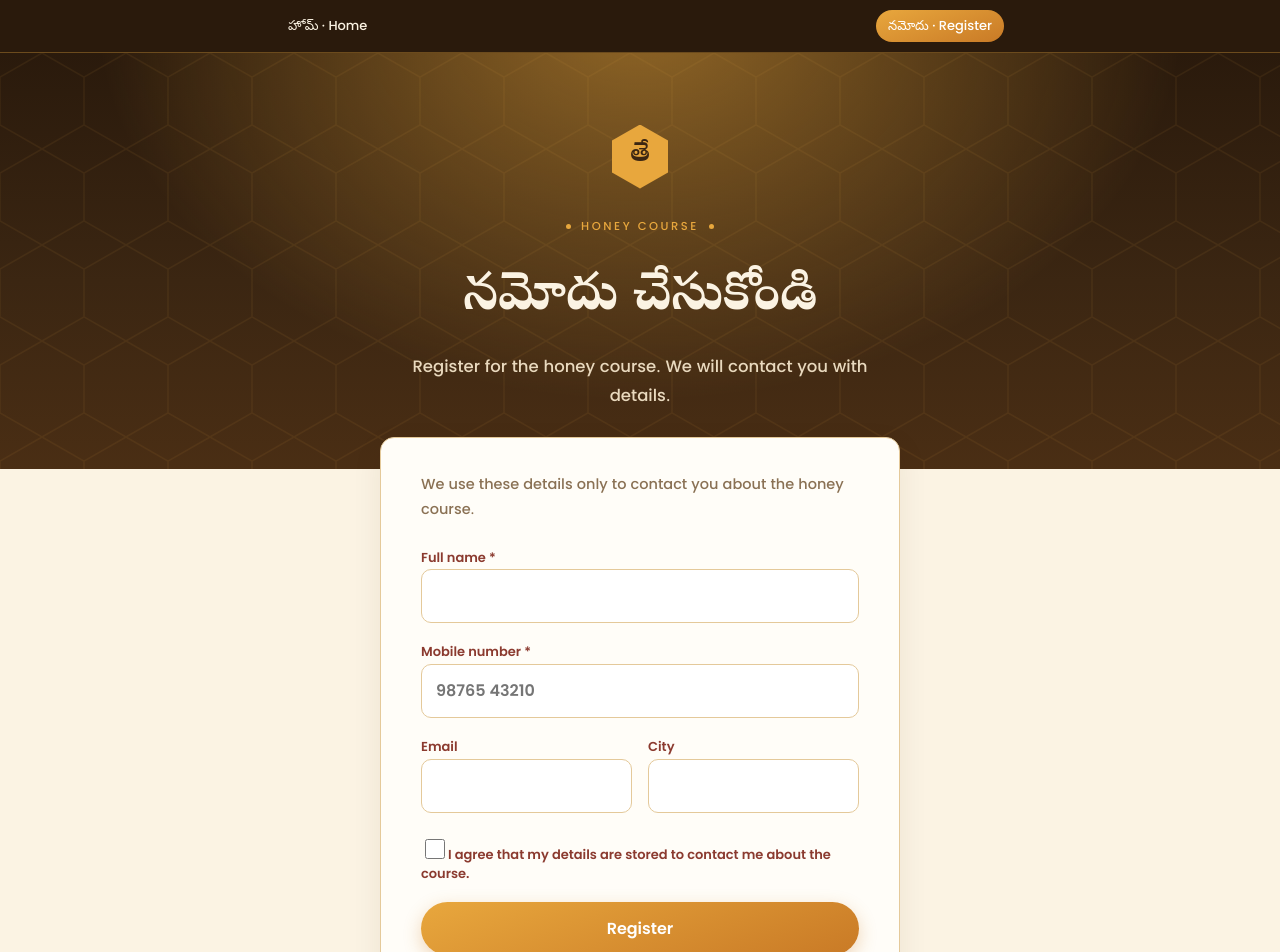
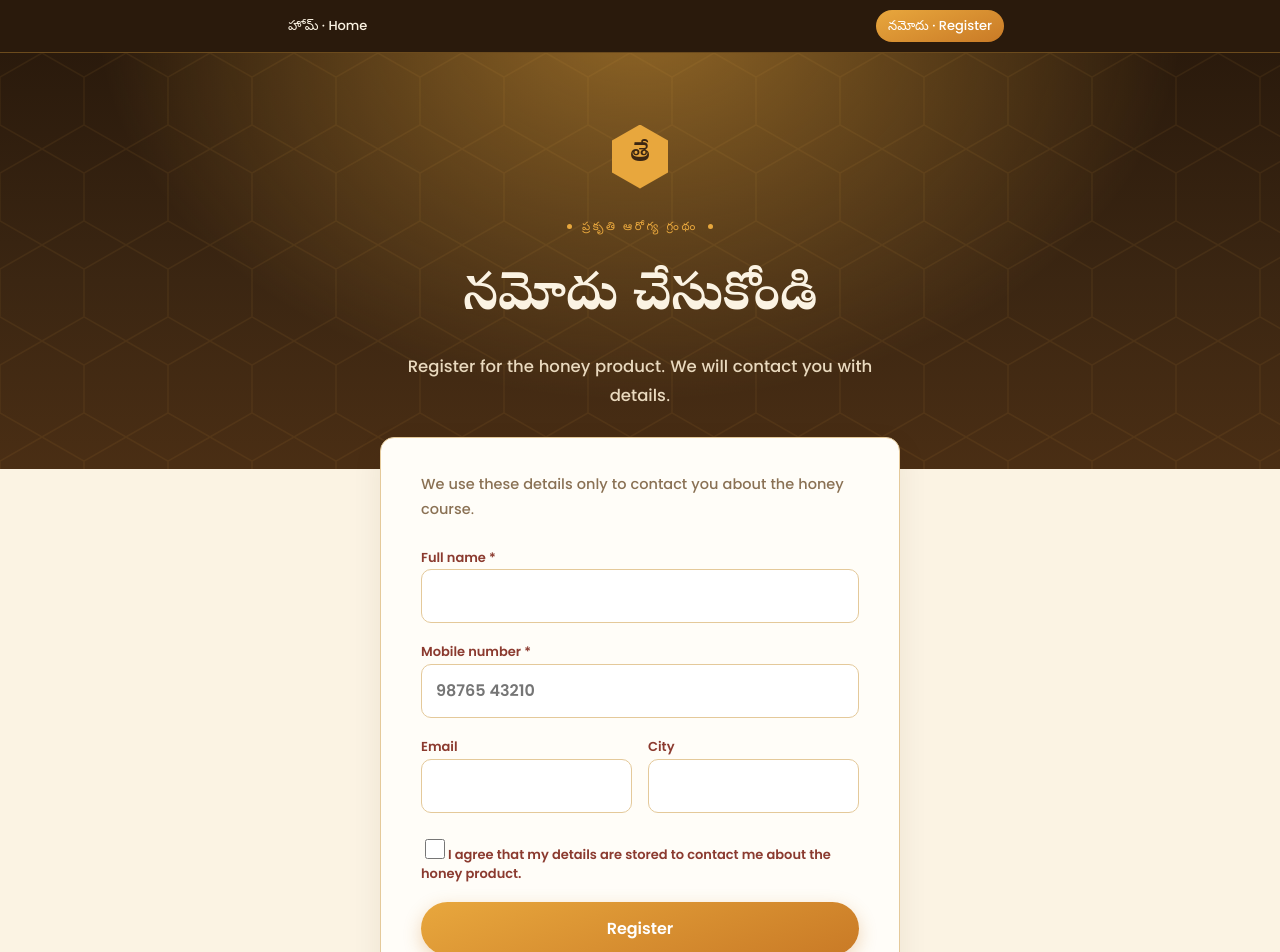
Before and after one commit to sivalokamdsa/honey_fe, a React (Vite) app: page /#/register in a window 1280 px wide. Shown: the top 952 px of the page. Built offline with nearby package versions, Linux system fonts and the light colour scheme.

Commit message:
title change

```diff
--- a/src/pages/Register.tsx
+++ b/src/pages/Register.tsx
@@ -62,12 +62,12 @@ export default function Register() {
           <div className="hero-drop" />
           <div className="hero-eyebrow">
             <span className="dot" />
-            Honey Course
+            ప్రకృతి ఆరోగ్య గ్రంథం
             <span className="dot" />
           </div>
           <h1>నమోదు చేసుకోండి</h1>
           <p className="tag">
-            Register for the honey course. We will contact you with details.
+            Register for the honey product. We will contact you with details.
           </p>
         </div>
       </header>
@@ -134,7 +134,7 @@ export default function Register() {
                   />
                   <span>
                     I agree that my details are stored to contact me about the
-                    course.
+                    honey product.
                   </span>
                 </label>
                 {errors.consent && (
@@ -157,7 +157,7 @@ export default function Register() {
       </main>
 
       <footer>
-        <div className="hexline" />© Honey Course
+        <div className="hexline" />© Honey Product
       </footer>
     </>
   );
```
